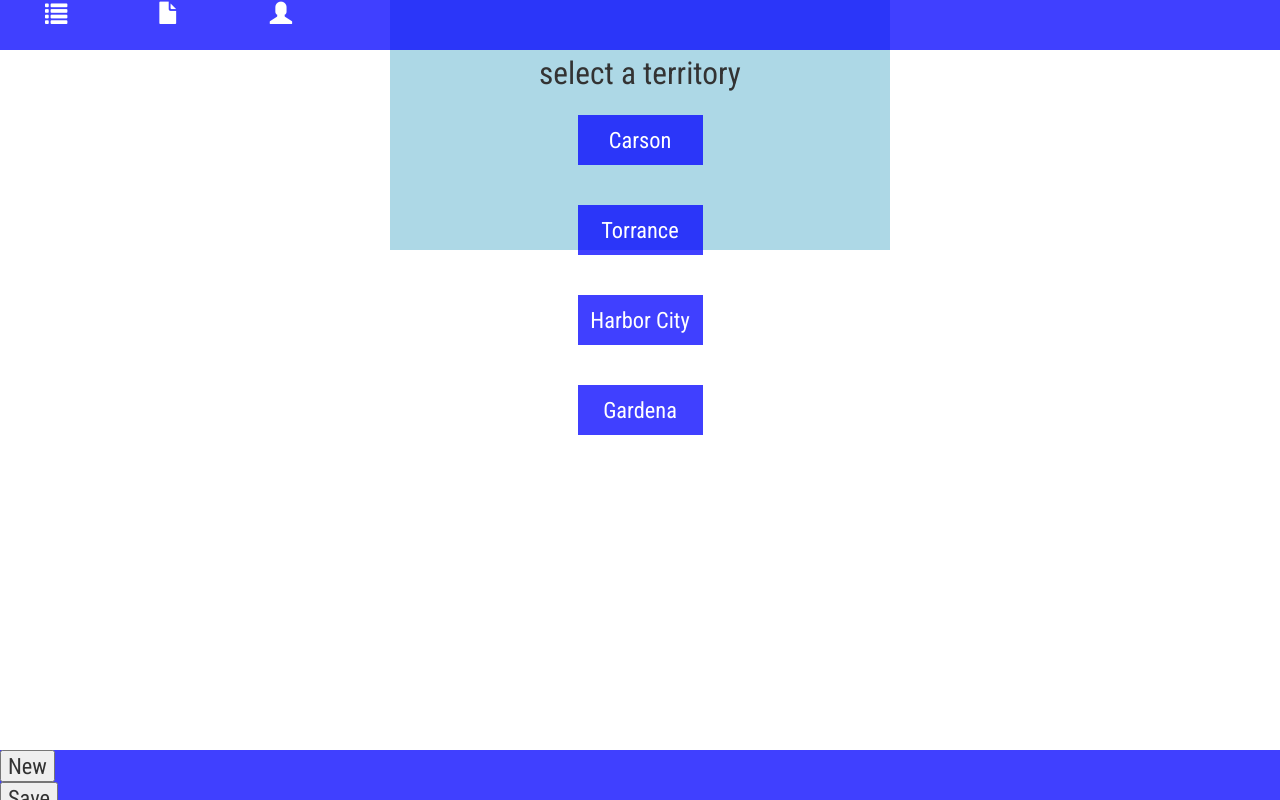
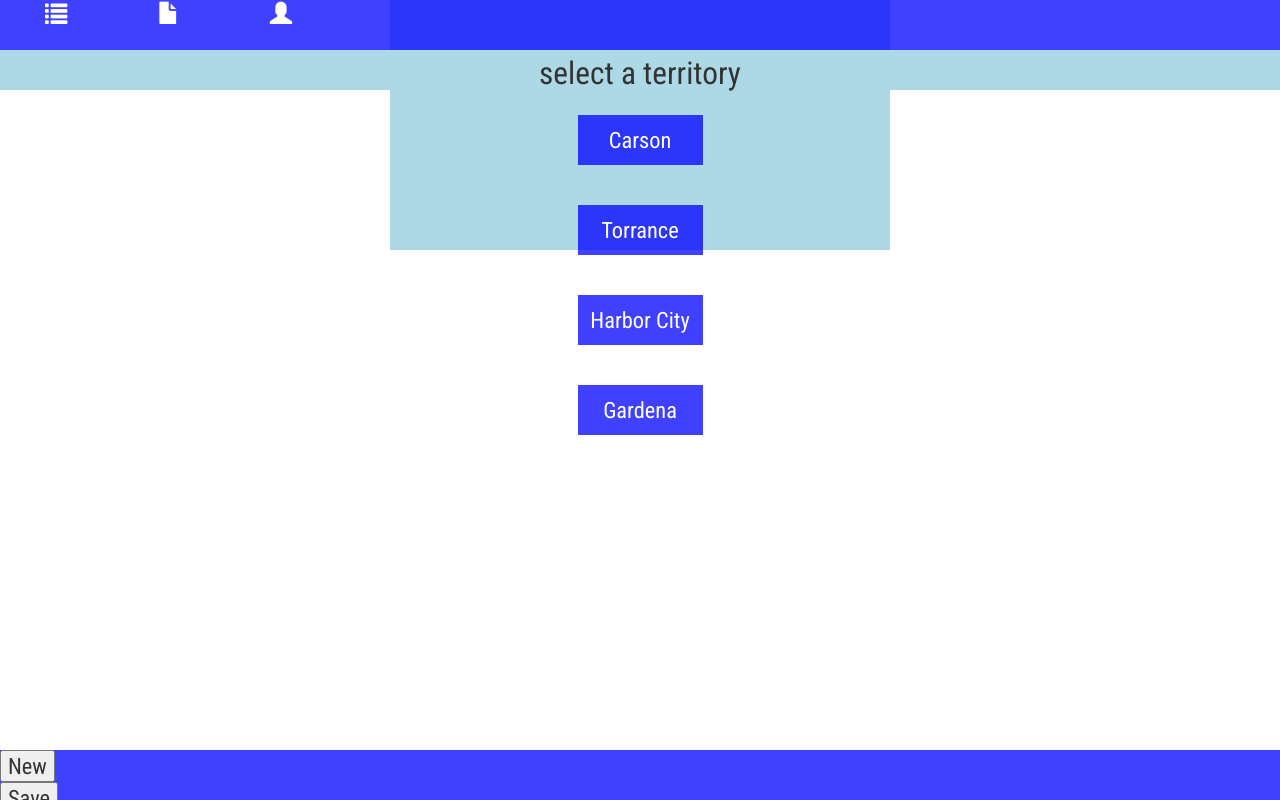
Before and after one commit to b4conjuice/dlopez807.github.io, a plain HTML site: page tetree/index.html in a window 1280 px wide. Drawn offline with nearby package versions, Linux system fonts and the light colour scheme.

Commit message:
header background

```diff
--- a/tetree/index.html
+++ b/tetree/index.html
@@ -78,6 +78,7 @@ header {
 	left: 0;
 	width: 100%;
 	height: 40px;
+	background: lightblue;
 }
 
 h1 {
```
